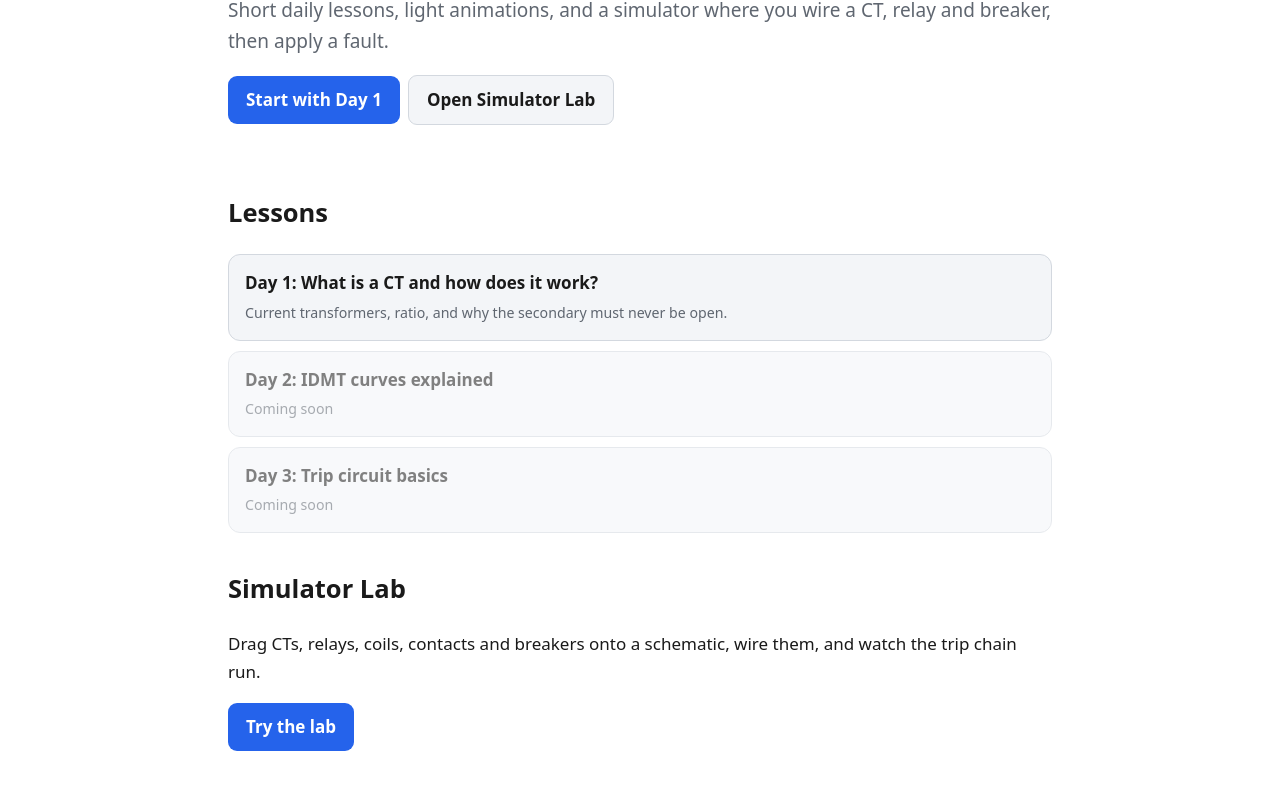
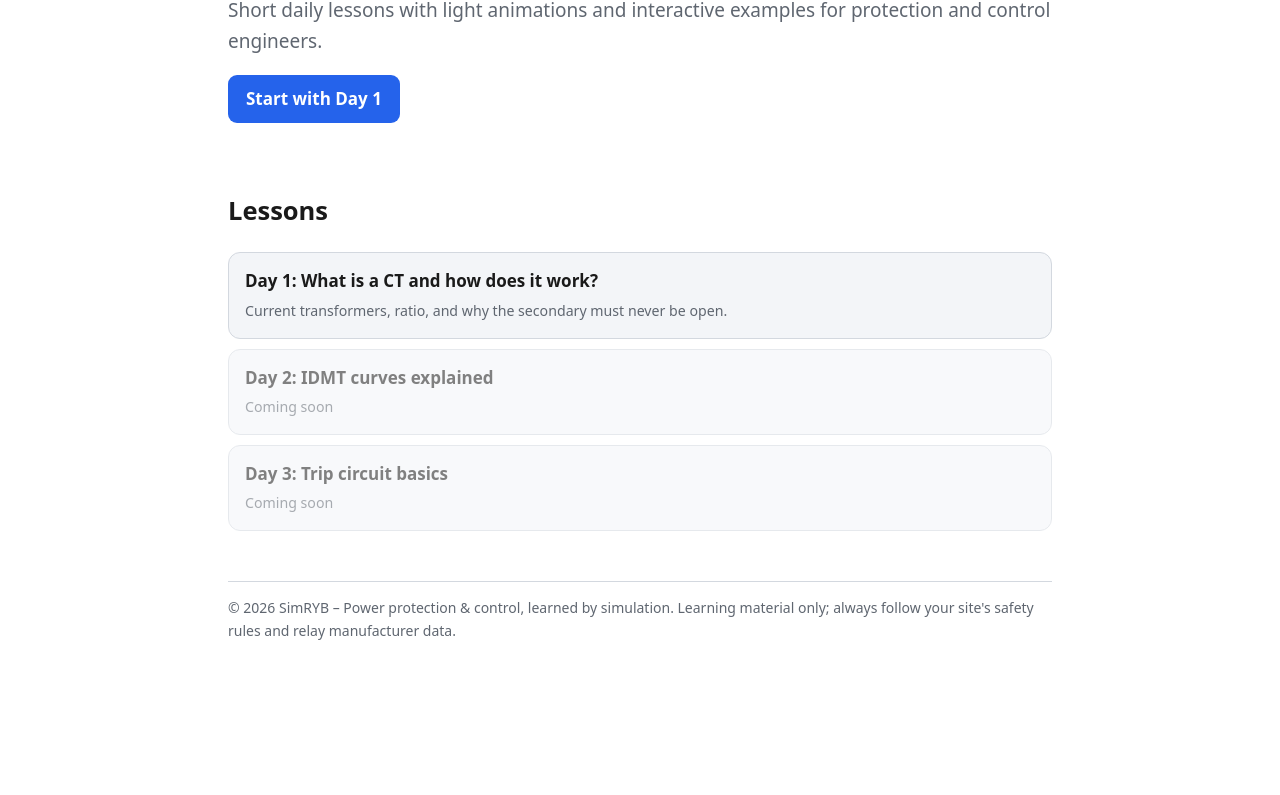
Before and after one commit to shameem-puthiyedath/simryb, a plain HTML site: page index.html in a window 1280 px wide. Shown: the part 230-1025 px from the top of the page. After the commit the page ends 896 px from the top, so only its background shows below. Drawn offline with Linux system fonts and the light colour scheme.

Commit message:
Add files via upload

```diff
--- a/index.html
+++ b/index.html
@@ -1,11 +1,10 @@
 <!DOCTYPE html><html lang="en"><head><meta charset="utf-8"><meta name="viewport" content="width=device-width,initial-scale=1"><title>Learn power system protection by simulation</title>
-<meta name="description" content="Daily lessons on power system protection and control with animations and a free browser simulator for CT, relay, trip circuit and breaker logic."><link rel="canonical" href="https://simryb.com/"><link rel="stylesheet" href="style.css"></head>
+<meta name="description" content="Daily lessons on power system protection and control with simple animations and interactive examples."><link rel="canonical" href="https://simryb.com/"><link rel="stylesheet" href="style.css"></head>
 <body data-root=""><div id="hd"></div><main class="w">
-<section class="hero"><h1>Learn power system protection by doing</h1><p>Short daily lessons, light animations, and a simulator where you wire a CT, relay and breaker, then apply a fault.</p>
-<a class="btn" href="lessons/what-is-a-ct.html">Start with Day 1</a><a class="btn o" href="lab.html">Open Simulator Lab</a></section>
+<section class="hero"><h1>Learn power system protection by doing</h1><p>Short daily lessons with light animations and interactive examples for protection and control engineers.</p>
+<a class="btn" href="lessons/what-is-a-ct.html">Start with Day 1</a></section>
 <h2>Lessons</h2>
 <a class="card" href="lessons/what-is-a-ct.html"><b>Day 1: What is a CT and how does it work?</b><br><small>Current transformers, ratio, and why the secondary must never be open.</small></a>
 <div class="card soon"><b>Day 2: IDMT curves explained</b><br><small>Coming soon</small></div>
 <div class="card soon"><b>Day 3: Trip circuit basics</b><br><small>Coming soon</small></div>
-<h2>Simulator Lab</h2><p>Drag CTs, relays, coils, contacts and breakers onto a schematic, wire them, and watch the trip chain run.</p><a class="btn" href="lab.html">Try the lab</a>
 </main><div id="ft"></div><script src="site.js"></script></body></html>
--- a/site.js
+++ b/site.js
@@ -1,6 +1,6 @@
 /* Change the site name here only */
 const SITE={name:'SimRYB',tag:'Power protection & control, learned by simulation'};
 (function(){const r=document.body.dataset.root||'',n=SITE.name.replace('RYB','<b>RYB</b>');
-const h=document.getElementById('hd');if(h)h.innerHTML=`<div class="bar"><i></i><i></i><i></i></div><div class="w"><a class="logo" href="${r}index.html">${n}</a><nav><a href="${r}index.html">Lessons</a><a href="${r}lab.html">Simulator Lab</a></nav></div>`;
+const h=document.getElementById('hd');if(h)h.innerHTML=`<div class="bar"><i></i><i></i><i></i></div><div class="w"><a class="logo" href="${r}index.html">${n}</a><nav><a href="${r}index.html">Lessons</a></nav></div>`;
 const f=document.getElementById('ft');if(f)f.innerHTML=`<div class="w"><footer>© ${new Date().getFullYear()} ${SITE.name} – ${SITE.tag}. Learning material only; always follow your site's safety rules and relay manufacturer data.</footer></div>`;
 if(!document.title.includes(SITE.name))document.title+=' | '+SITE.name})();
--- a/sitemap.xml
+++ b/sitemap.xml
@@ -1 +1 @@
-<?xml version="1.0" encoding="UTF-8"?><urlset xmlns="http://www.sitemaps.org/schemas/sitemap/0.9"><url><loc>https://simryb.com/</loc></url><url><loc>https://simryb.com/lab.html</loc></url><url><loc>https://simryb.com/lessons/what-is-a-ct.html</loc></url></urlset>
+<?xml version="1.0" encoding="UTF-8"?><urlset xmlns="http://www.sitemaps.org/schemas/sitemap/0.9"><url><loc>https://simryb.com/</loc></url><url><loc>https://simryb.com/lessons/what-is-a-ct</loc></url></urlset>
```
